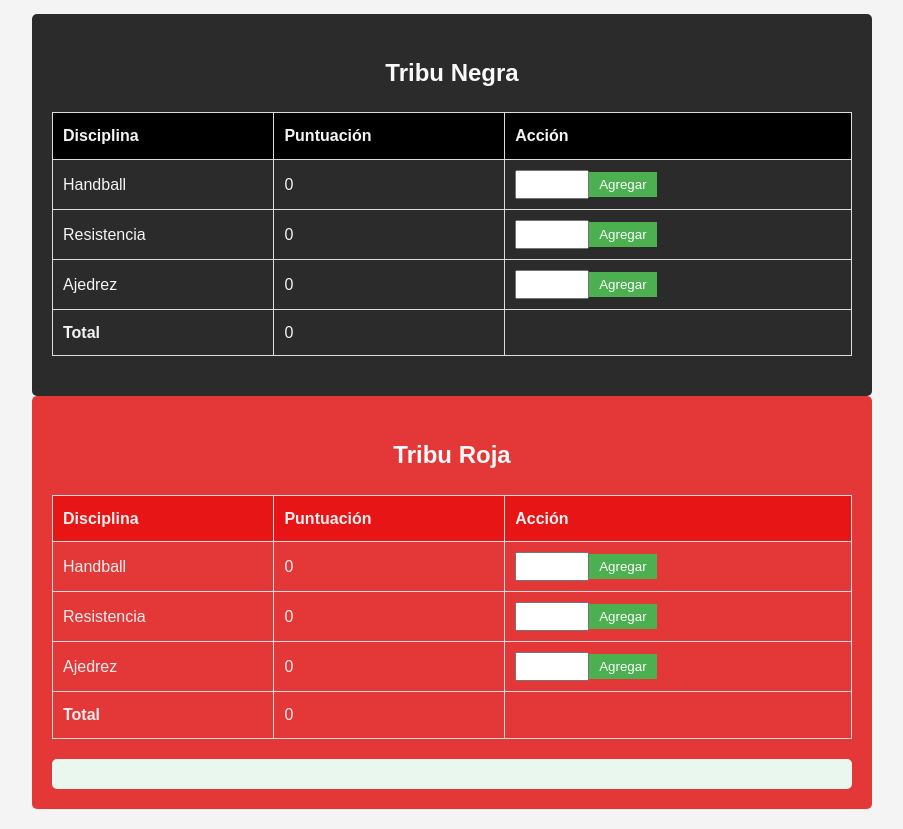
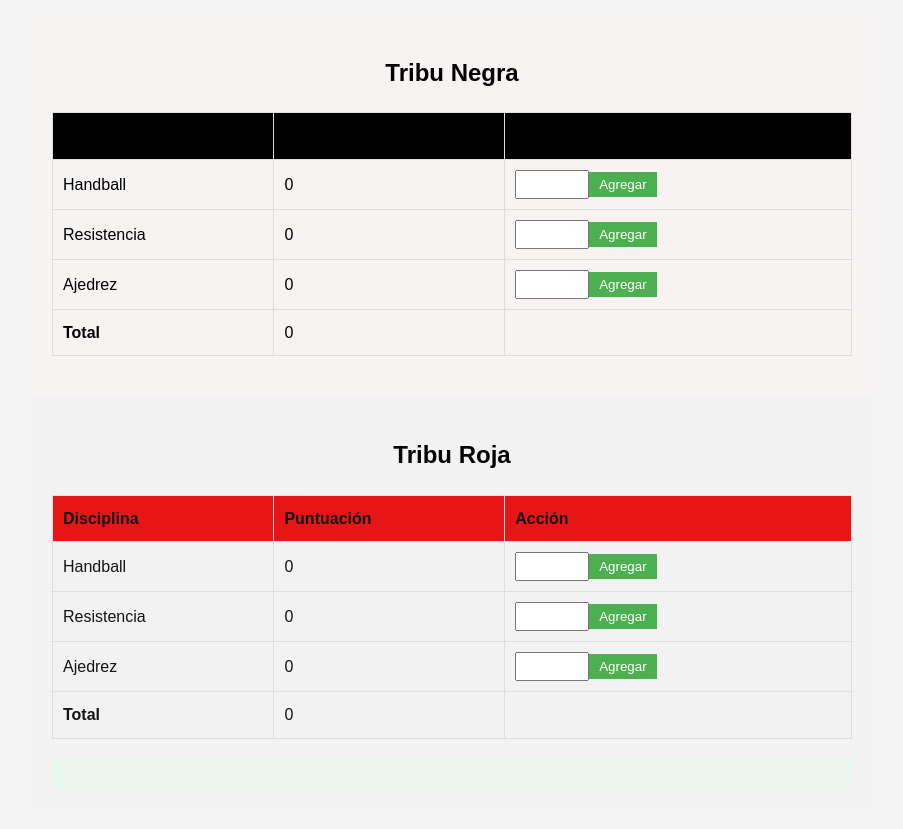
Before and after one commit to joshuareynoso/tabladepuntos, a plain HTML site: page index.html in a window 1280 px wide. Shown: the part 100-929 px from the top of the page, without its empty margins (188-1091 px from the left). Drawn offline with Linux system fonts and the light colour scheme; files whose address does not match are found by name.

Commit message:
capas que andes

```diff
--- a/css/style.css
+++ b/css/style.css
@@ -10,19 +10,19 @@ body {
 .Tabla_de_negros{
     max-width: 800px;
     margin: auto;
-    background: rgb(44, 43, 43);
+    background: rgb(248, 243, 243);
     padding: 20px;
     border-radius: 5px;
-    color: #f4f4f4;
+    color: #000000;
 
 }
 .Tabla_de_rojos{
     max-width: 800px;
     margin: auto;
-    background: rgb(228, 56, 56);
+    background: rgb(243, 242, 242);
     padding: 20px;
     border-radius: 5px;
-    color: rgb(247, 238, 238);
+    color: rgb(20, 20, 20);
 
 }
 
@@ -30,9 +30,10 @@ body {
     background-color: #e71515;
 }
 h1, h2 {
-    color: #faf9f9;
+    color: #000000;
     text-align: center;
 }
+
 
 
 table {
```
